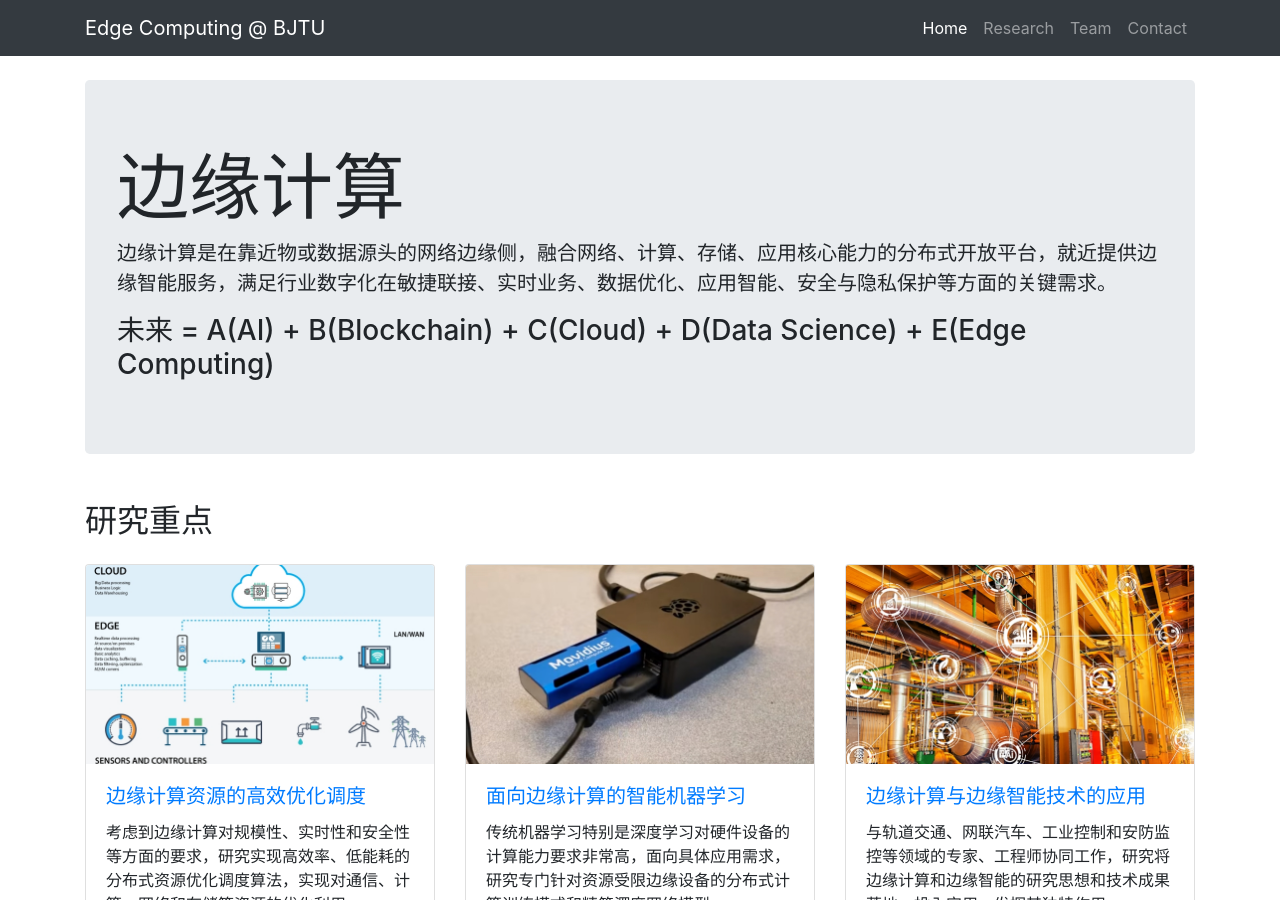
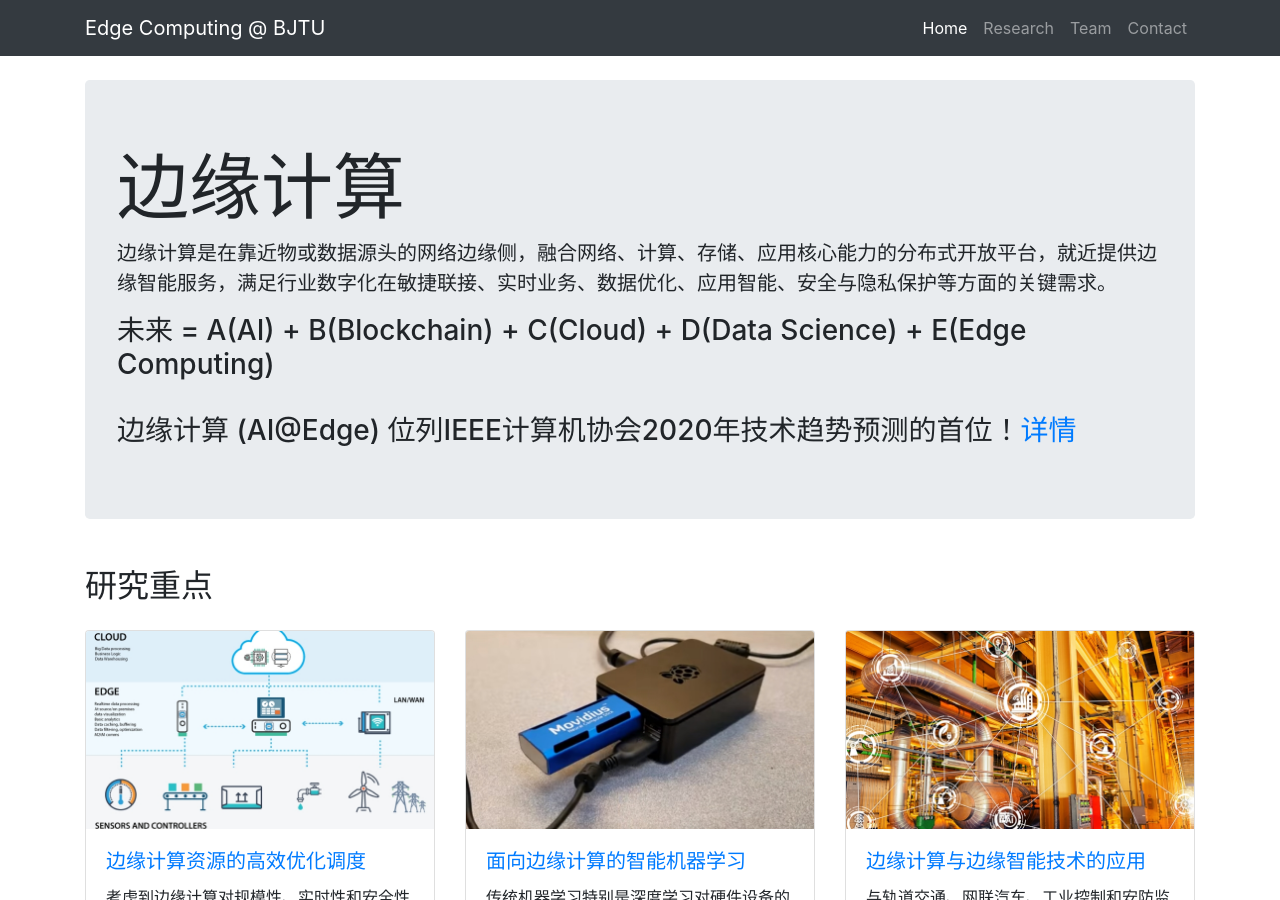
Before and after one commit to fangvv/Homepage, a Jekyll site: the page Edgecomp/index.html, which Jekyll copies as it is, in a window 1280 px wide and 900 px high. Built offline with Jekyll 4.4.1, drawn with Linux system fonts in a browser that asks for light colours; comment, search, counter and statistics services are not loaded.

Commit message:
Signed-off-by: fangvv <fangvv@gmail.com>

```diff
--- a/Edgecomp/index.html
+++ b/Edgecomp/index.html
@@ -34,6 +34,8 @@
     <h1 class="display-3">边缘计算</h1>
     <p class="lead">边缘计算是在靠近物或数据源头的网络边缘侧，融合网络、计算、存储、应用核心能力的分布式开放平台，就近提供边缘智能服务，满足行业数字化在敏捷联接、实时业务、数据优化、应用智能、安全与隐私保护等方面的关键需求。</p>
     <h3>未来 =  A(AI) + B(Blockchain) + C(Cloud) + D(Data Science) + E(Edge Computing)</h3>
+    <br>
+    <h3>边缘计算 (AI@Edge) 位列IEEE计算机协会2020年技术趋势预测的首位！<a href="https://tech.sina.com.cn/roll/2020-02-10/doc-iimxxstf0358471.shtml" target="blank">详情</a></h3>
 </header>
 <!-- Introduction Row -->
 <section id="research">
```
